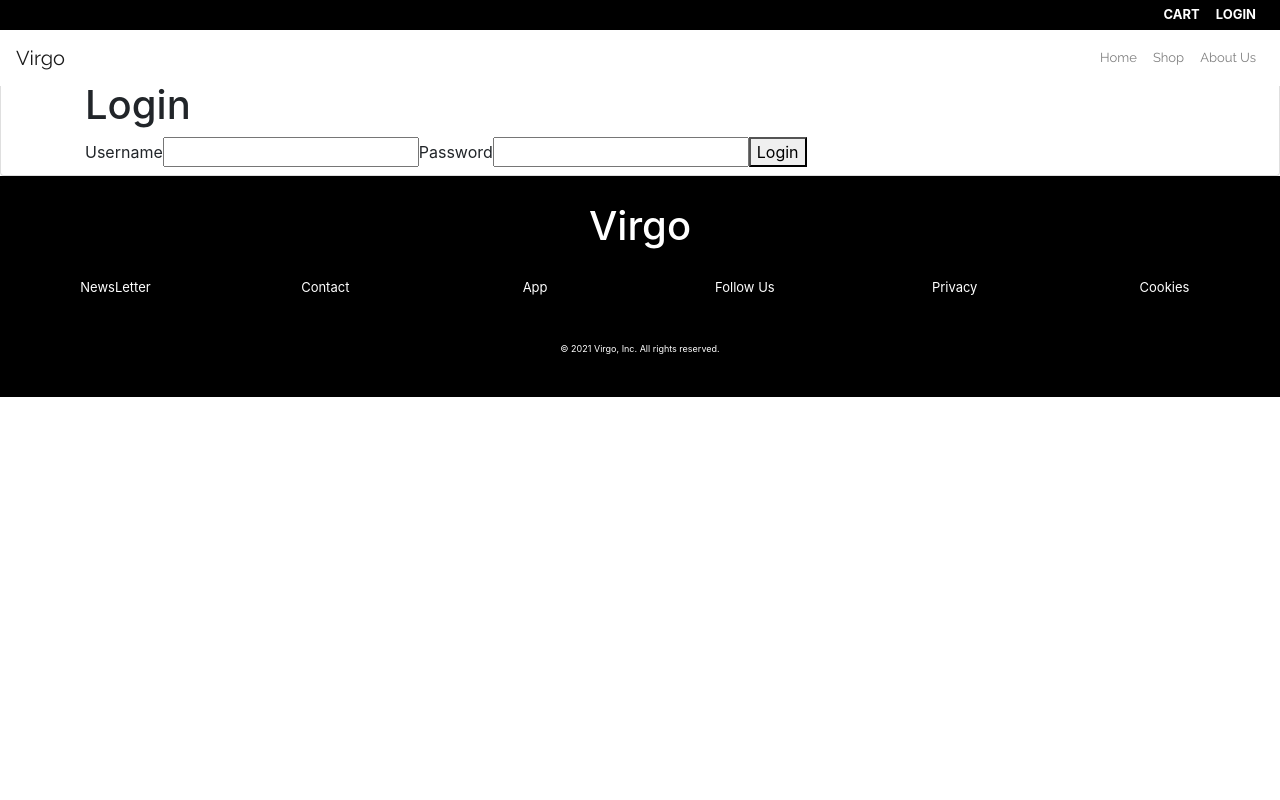
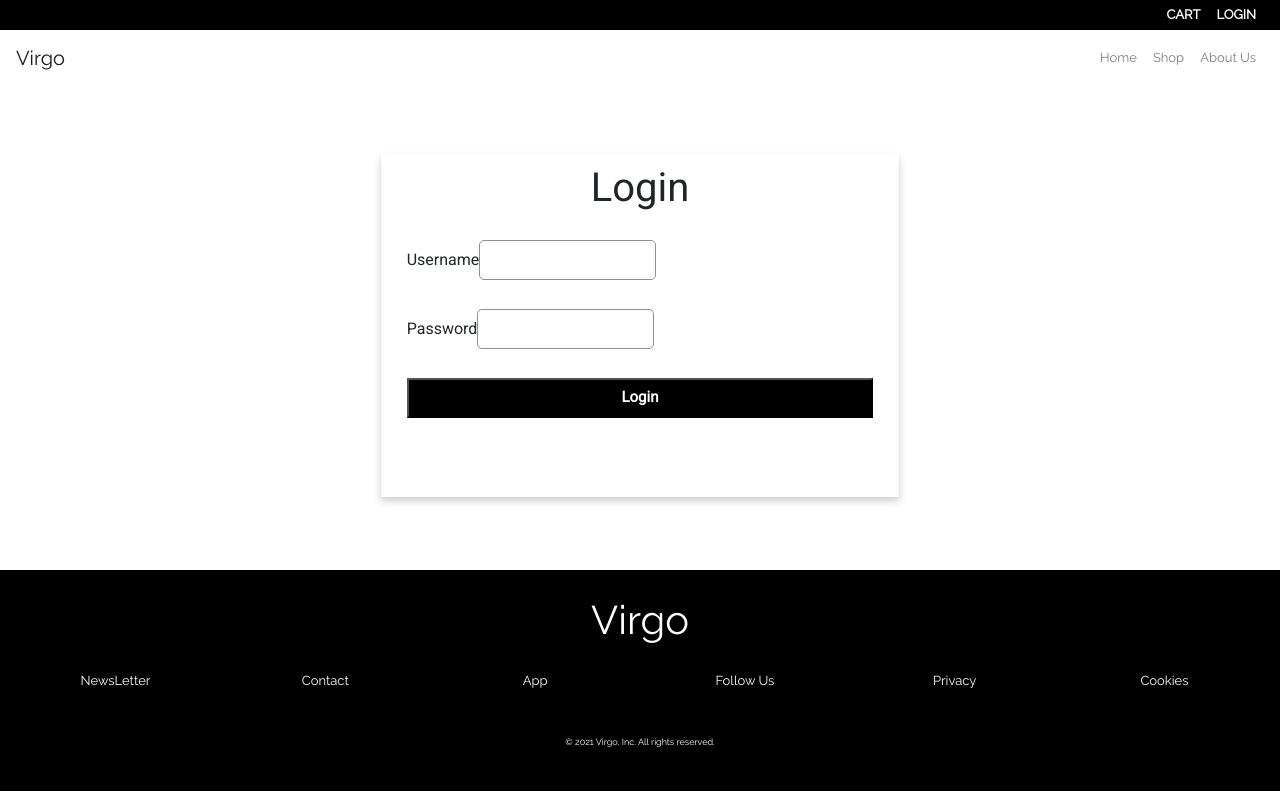
Before and after one commit to quicksilversel/ecommerce-virgo, a React (Create React App) app: page /login in a window 1280 px wide. Built offline with nearby package versions, Linux system fonts and the light colour scheme.

Commit message:
added signup page and updated signin page

```diff
--- a/src/App.css
+++ b/src/App.css
@@ -1,6 +1,6 @@
 
 
-.App, .collections, .products, .about {
+.App, .collections, .products, .about, .loginpage, .signuppage {
     font-family: 'Raleway', sans-serif;
 }
 
@@ -155,14 +155,70 @@ img {
 
 /* login  page */
 
-#center {
-    top: 50%;
-    left: 50%;
-    margin: 0;
-    border: 1px solid black;
-    position: absolute;
-    top: 50%;
-    left: 50%;
-    -ms-transform: translate(-50%, -50%);
-    transform: translate(-50%, -50%);
+.login-container{
+    display: flex;
+    align-items: center;
+    justify-content: center;
+    height: calc(100vh - 310px);
+    font-family: "Roboto", sans-serif;
+    padding-left: 5%;
+    padding-right: 5%;
+  }
+.login-card {
+    box-shadow: 0 4px 8px 0 rgba(0,0,0,0.2);
+    transition: 0.3s;
+    height: 70%;
+    width: 45%;
 }
+
+.login-card:hover {
+    box-shadow: 0 8px 16px 0 rgba(0,0,0,0.2);
+}
+
+.login-container .card-container {
+    padding-left: 5%;
+    padding-right: 5%;
+    height: 100%;
+    justify-content: center;
+    align-items: center;
+}
+.login-container .card-container h1{
+    text-align: center;
+    font-size: 2.5rem;
+}
+.login-container .card-container form{
+    display: flex;
+    height: 80%;
+    flex-direction: column;
+    justify-content: space-around;
+    align-self: center;
+}
+input[type="text"], input[type="password"]{
+    padding-left: 1px;
+    padding-right: 1px;
+    height: 40px;
+    border-radius: 5px;
+    border: .5px solid rgb(143, 143, 143);
+    font-size: 15px;
+}
+label{
+    display: flex;
+    flex-direction: column;
+}
+.login-container button{
+    height: 40px;
+    font-weight: bold;
+    font-size: 15px;
+    background-color: black;
+    color: white;
+    transition: all 0.5s ease-in-out;
+    text-decoration: none;
+}
+.login-container button:hover{
+    background-color: white;
+    color: black;
+    cursor: pointer;
+}
+.login-container button:focus{
+    outline: none !important;
+}
--- a/src/App.js
+++ b/src/App.js
@@ -7,7 +7,8 @@ import Home from './pages/home';
 import Collections from './pages/collections';
 import ProductDetails from './pages/productDetails';
 import About from './pages/about';
-import LoginPage from './pages/loginPage'
+import LoginPage from './pages/loginPage';
+import SignupPage from './pages/signupPage';
 
 function App() {
   return (
@@ -17,6 +18,7 @@ function App() {
       <Route exact path='/collections/:id' component={ProductDetails}></Route>
       <Route exact path='/about' component={About}></Route>
       <Route exact path='/login' component={LoginPage}></Route>
+      <Route exact path='/signup' component={SignupPage}></Route>
     </Switch>
   );
 }
--- a/src/pages/loginPage.jsx
+++ b/src/pages/loginPage.jsx
@@ -1,5 +1,4 @@
 import React from 'react';
-import {Container} from 'react-bootstrap';
 import { AuthContext } from './components/header';
 
 // components
@@ -22,7 +21,7 @@ const LoginPage = () => {
             [event.target.name]: event.target.value
         });
         };
-    const handleFormSubmit = event => {
+    const handleLogin = event => {
         event.preventDefault();
         setData({
             ...data,
@@ -60,34 +59,14 @@ const LoginPage = () => {
           });
         });
     };
-
-    /* const handle_signup = (e, data) => {
-        e.preventDefault();
-        fetch('http://localhost:8000/users/users/', {
-            method: 'POST',
-            headers: {
-                'Content-Type': 'application/json'
-            },
-            body: JSON.stringify(data)
-        })
-        .then(response => response.json())
-        .then(json => {
-            localStorage.setItem('token', json.token);
-            this.setState({
-              logged_in: true,
-              username: json.username
-            });
-        });
-      }; */
-
     return(
-        <div>
+        <div className="loginpage">
             <Header/>
             <NavBar/>
             <div className="login-container">
-                <div className="card">
-                    <div className="container">
-                        <form onSubmit={handleFormSubmit}>
+                <div className="login-card">
+                    <div className="card-container">
+                        <form onSubmit={handleLogin}>
                             <h1>Login</h1>
 
                             <label htmlFor="username">
--- a/src/pages/signupPage.jsx
+++ b/src/pages/signupPage.jsx
@@ -7,7 +7,7 @@ import Header from './components/header';
 import NavBar from './components/navbar';
 import Footer from './components/footer';
 
-const signupPage = () => {
+const SignupPage = () => {
     const dispatch = React.useContext(AuthContext);
     const initialState = {
       username: "",
@@ -23,7 +23,7 @@ const signupPage = () => {
         });
         };
 
-    const handleSignup = (event) => {
+    const handleSignup = event => {
         event.preventDefault();
         setData({
             ...data,
@@ -41,6 +41,12 @@ const signupPage = () => {
                 password: data.password
             })
         })
+        .then(res => {
+            if (res.ok) {
+              return res.json();
+            }
+            throw res;
+          })
         .then(resJson => {
             dispatch({
                 type: "LOGIN",
@@ -55,14 +61,13 @@ const signupPage = () => {
             });
           });
       };
-
     return(
-        <div>
+        <div className="signuppage">
             <Header/>
             <NavBar/>
             <div className="login-container">
                 <div className="card">
-                    <div className="container">
+                    <div className="card-container">
                         <form onSubmit={handleSignup}>
                             <h1>Sign Up</h1>
 
@@ -96,7 +101,7 @@ const signupPage = () => {
                             {data.isSubmitting ? (
                                 "Loading..."
                             ) : (
-                                "Login"
+                                "Sign Up"
                             )}
                             </button>
                         </form>
@@ -108,4 +113,4 @@ const signupPage = () => {
     )
 }
 
-export default signupPage;
+export default SignupPage;
```
Also changed, not shown: src/pages/components/login.jsx (deleted, +0 -50 lines), src/pages/components/signup.jsx (deleted, +0 -52 lines), src/pages/components/header.jsx (indentation only), 1 other file (tests, documents, lock files or other folders).
